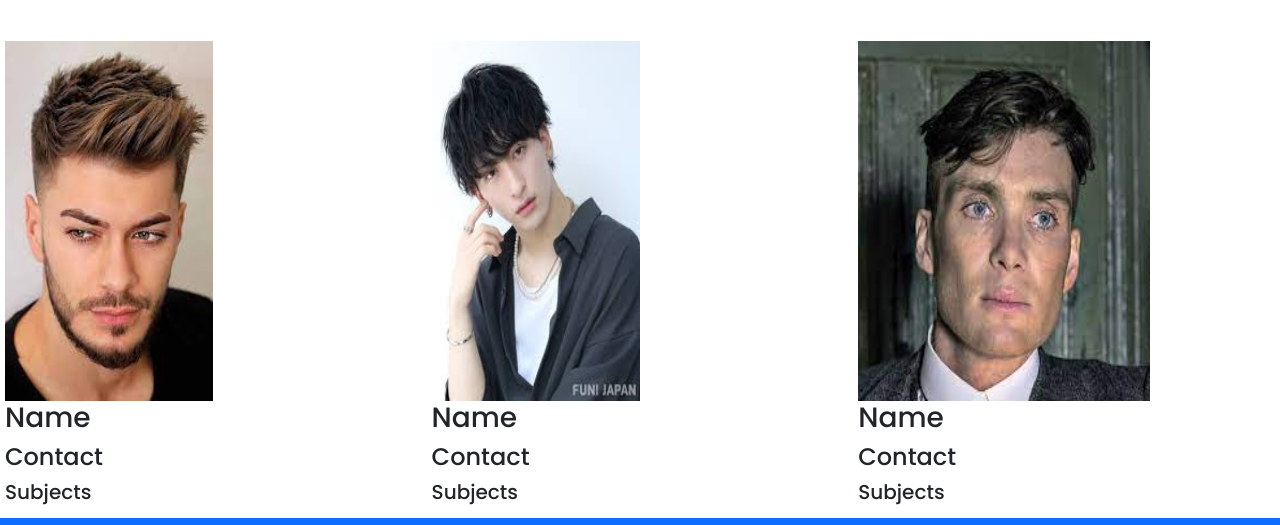
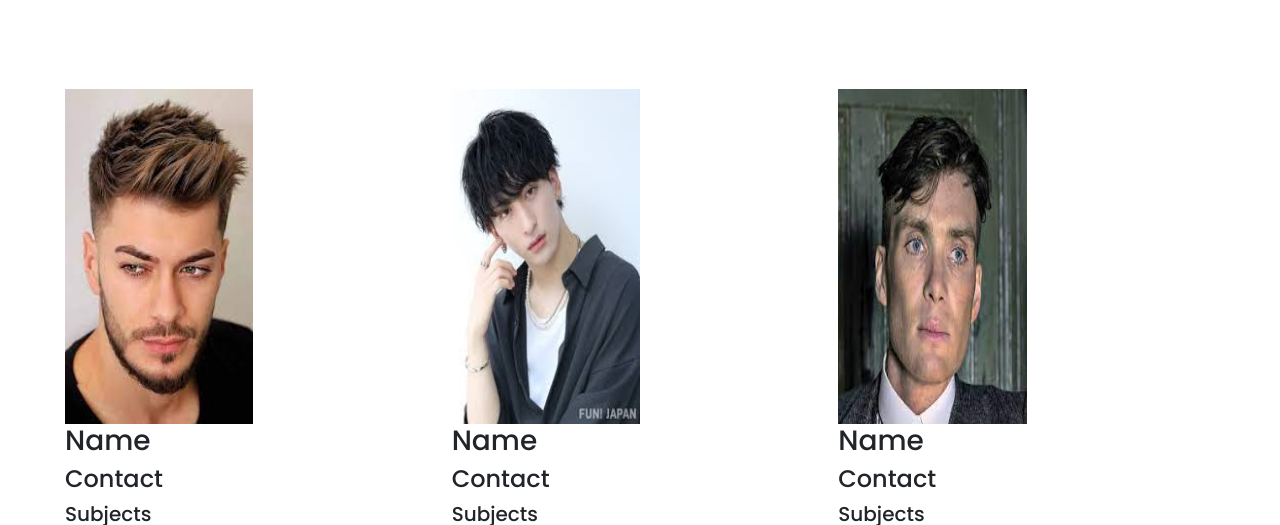
Before and after one commit to 1-srihari/timepass, a plain HTML site: page faculty.html in a window 1280 px wide. Shown: the part 140-665 px from the top of the page. Drawn offline with nearby package versions, Linux system fonts and the light colour scheme.

Commit message:
initial commit

```diff
--- a/faculty.html
+++ b/faculty.html
@@ -94,13 +94,13 @@
        <!--Navbar End-->
     </header>
     <!--Header End-->
-    <div class="container-fluid">
+    <div class="container-fluid mx-xs-auto ">
 
         <h1 class="h1-responsive font-weight-bold text-center my-2">Faculty</h2>
             <br>
             <br>
-            <div class="row">
-                <div class="column">
+            <div class="row  m-5 ">
+                <div class="column ">
                   <img src="imgs/faculty1.jpg" alt="Snow" style="width: 50%" height="85%">
                   <h3>Name</h3>
 
@@ -120,7 +120,7 @@
 
                 </div>
                 <div class="column">
-                  <img src="imgs/faculty3.jpg" alt="Mountains" style="width:70%" height="85%">
+                  <img src="imgs/faculty3.jpg" alt="Mountains" style="width:50%" height="85%">
                   <h3>Name</h3>
 
                   <h4>Contact</h4>
@@ -128,18 +128,19 @@
                   <h5>Subjects</h5>
 
                 </div>
-              </div>
-                </div>
             </div>
     </div>
-    </section>
-                <br>
-                <br>
+    <br><br><br><br>
+    <br>
+    <br>
+    <br><br><br>
+
+
 
 
 
     <!-- Footer -->
-    <footer class="text-center text-lg-start bg-primary py-3 text-white">
+    <footer class="text-center text-lg-start bg-primary py-3 text-white ">
 
         <h3 class="text-white text-center">Social Handles</h3>
         <div class="text-center">
```
